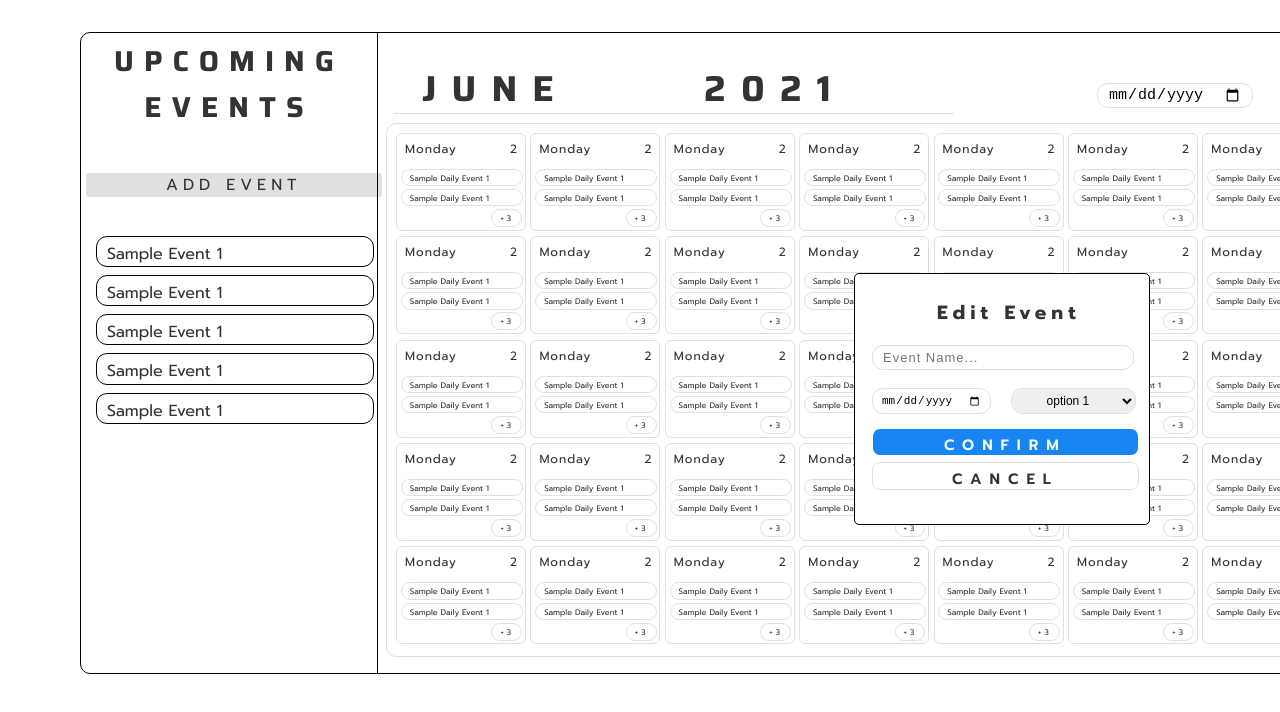
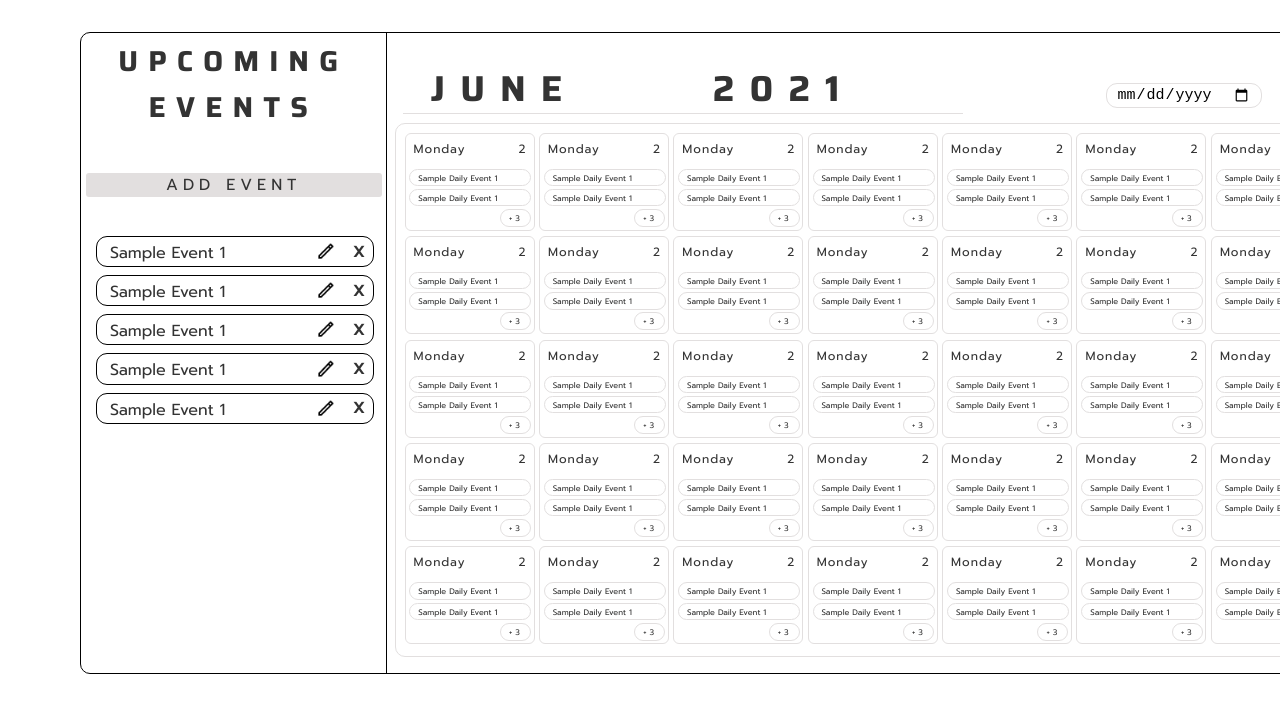
Before and after one commit to Rio0628/calendar-events-app, a React (Create React App) app: page / in a window 1280 px wide. Shown: the top 712 px of the page. Built offline with nearby package versions, Linux system fonts and the light colour scheme.

Commit message:
Edited the IndEvent component
- Added an edit and a delete button within the IndEvent components that will take care of changing the events state and individual events.

```diff
--- a/src/App.js
+++ b/src/App.js
@@ -27,6 +27,7 @@ class App extends React.Component {
 
     return (
       <div className="container">
+
         <div className='eventsView'>
           <h2 className='eventsViewHeading'>Upcoming Events</h2>
 
@@ -103,7 +104,7 @@ class App extends React.Component {
             <Day />
           </div>
         </div>
-        <EditEvent />
+        {/* <EditEvent /> */}
 
       </div>
     );
--- a/src/components/EditEvent.js
+++ b/src/components/EditEvent.js
@@ -1,4 +1,5 @@
 import React from 'react';
+
 
 
 const EditEvent = () => {
--- a/src/components/indEvent.js
+++ b/src/components/indEvent.js
@@ -1,4 +1,5 @@
 import React from 'react';
+import EditIcon from '../images/edit-icon.png'
 
 const IndEvent = () => {
     // Include a function that will change the color of the event according to its category
@@ -6,7 +7,9 @@ const IndEvent = () => {
     return (
         // Add a view for the event to see all of the info from the event itself ( Will be tiggered by a changing state boolean )
         <div className='indEventView'>
-            Sample Event 1
+            <p className='indEventHeading'>Sample Event 1</p>
+            <img className='editBtn' src={EditIcon} alt='Edit Button' />
+            <p className='deleteBtn'>X</p>
         </div>
     )
 }
--- a/src/index.css
+++ b/src/index.css
@@ -253,6 +253,8 @@ body {
   top: 2rem;
   height: 1.2rem;
   width: 16rem;
+  display: flex;
+  justify-content: space-between;
   padding: 5px 10px;
   margin-bottom: 10px;
   border-radius: 10px;
@@ -263,6 +265,42 @@ body {
 .indEventView:hover {
   background: #e2dfdf;
 }
+
+.indEventHeading {
+  position: relative;
+  bottom: 18px;
+  right: 2px;
+  height: 20px;
+  width: 12rem;
+  padding: 1px 5px;
+  /* outline: 1px solid #e2dfdf; */
+}
+
+.editBtn {
+  position: relative;
+  right: .1rem;
+  cursor: pointer;
+}
+
+.deleteBtn {
+  position: relative;
+  bottom: 1.2rem;
+  left: 5px;
+  /* height: 1rem; */
+  width: 1rem;
+  padding: 1px 1px;
+  text-align: center;
+  font-weight: 600;
+  cursor: pointer;
+}
+
+.deleteBtn:hover {
+  color: #7777;
+}
+/*    <p className='indEventHeading'>Sample Event 1</p>
+            <img className='editBtn' src={EditIcon} alt='Edit Button' />
+            <p className='deleteBtn'>X</p>
+        </div> */
 
 /* -- DAILY EVENTS STYLES -- */
 
@@ -283,17 +321,18 @@ body {
 /* -- EDIT EVENT STYLES -- */
 
 .editEventContainer {
-  position: relative;
-  right: 30rem;
+  position: absolute;
+  right: 35rem;
   top: 15rem;
   height: 15rem;
-  width: 30rem;
+  width: 17.5rem;
   padding: 5px 10px;
   display: flex;
   flex-direction: column;
   border-radius:  5px;
   border: 1px solid black;
   background: #ffffff;
+  z-index: 1;
 }
 
 .editEventHeading {
```
Also changed, not shown: src/images/edit-icon.png (added).
